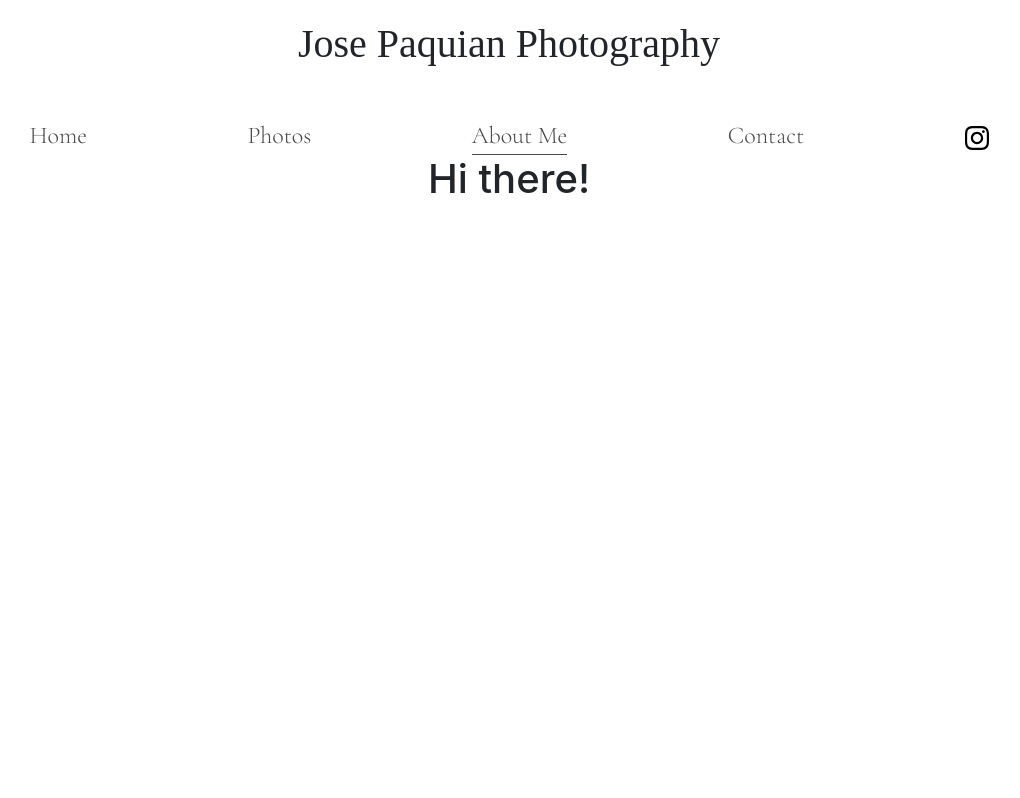
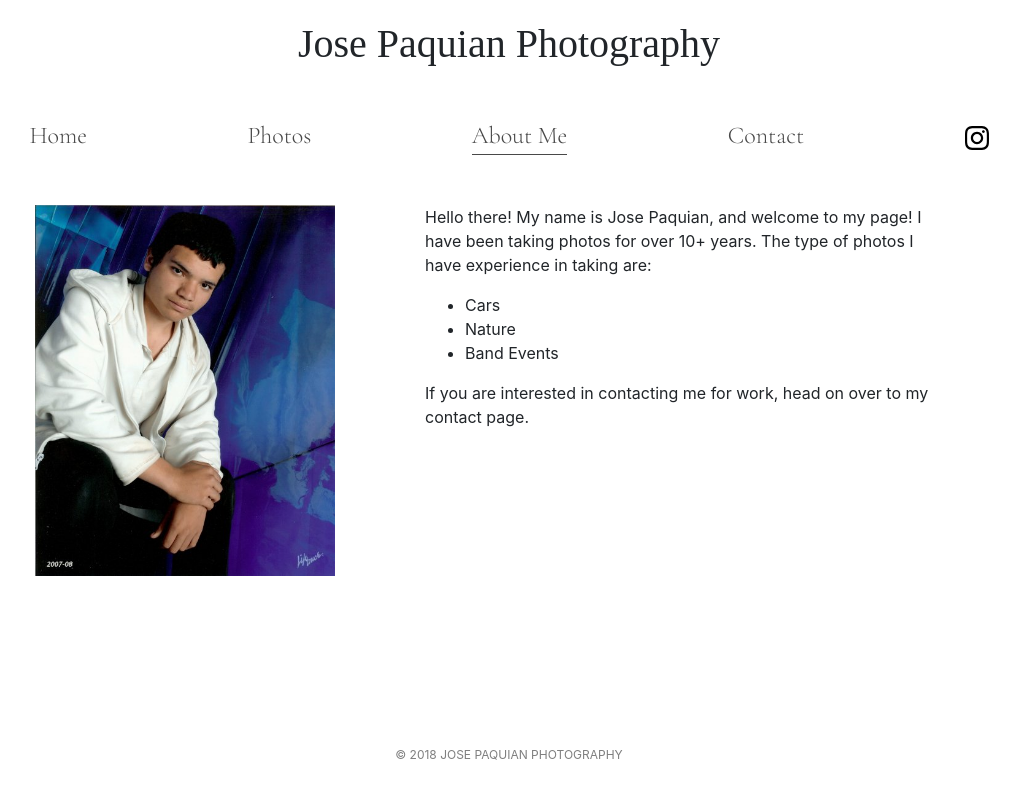
Before and after one commit to PatrickTheCodeGuy/JosePhotographyWebsite, a React app: page /aboutme in a window 1280 px wide. Shown: the whole page, without its empty margins (131-1151 px from the left). Built offline with nearby package versions, Linux system fonts and the light colour scheme; a web font is replaced by a local one.

Commit message:
added basic about me page

```diff
--- a/src/App.css
+++ b/src/App.css
@@ -72,6 +72,37 @@
 	margin-top: 120px;
 }
 
+.AboutmeContainer {
+	display: flex;
+}
+.image-container {
+	margin: 50px 2% 50px 13%;
+}
+
+.img {
+	max-width: 300px;
+	height: auto;
+}
+.aboutme-description {
+	margin: 50px 0 0 5%;
+}
+.paragraph {
+	text-align: left;
+	width: 70%;
+}
+.list {
+	text-align: left;
+}
+@media (max-width: 600px) {
+	.AboutmeContainer {
+		display: block;
+	}
+	.img {
+		max-width: 200px;
+		height: auto;
+		margin: 50px 0;
+	}
+}
 @keyframes App-logo-spin {
 	from {
 		transform: rotate(0deg);
--- a/src/Route Pages/Aboutme.js
+++ b/src/Route Pages/Aboutme.js
@@ -1,13 +1,36 @@
 import React, { Component } from "react";
 import NavBar from "../components/NavBar/NavBarContainer";
 import PageHeader from "../components/Page Header/PageHeaderContainer";
+import profilePhoto from "../media/Jose Photo.jpg";
+import Footer from "../components/Footer/Footer";
 
 function AboutMe() {
 	return (
 		<div className="App">
 			<PageHeader />
 			<NavBar />
-			<h1>Hi there!</h1>
+			<div className="AboutmeContainer">
+				<div className="image-container">
+					<img className="img" src={profilePhoto} />
+				</div>
+				<div className="aboutme-description">
+					<p className="paragraph">
+						Hello there! My name is Jose Paquian, and welcome to my page! I have
+						been taking photos for over 10+ years. The type of photos I have
+						experience in taking are:{" "}
+					</p>
+					<ul className="list">
+						<li>Cars</li>
+						<li>Nature</li>
+						<li>Band Events</li>
+					</ul>
+					<p className="paragraph">
+						If you are interested in contacting me for work, head on over to my
+						contact page.
+					</p>
+				</div>
+			</div>
+			<Footer />
 		</div>
 	);
 }
```
Also changed, not shown: src/media/Jose Photo.jpg (added), 1 other file.
